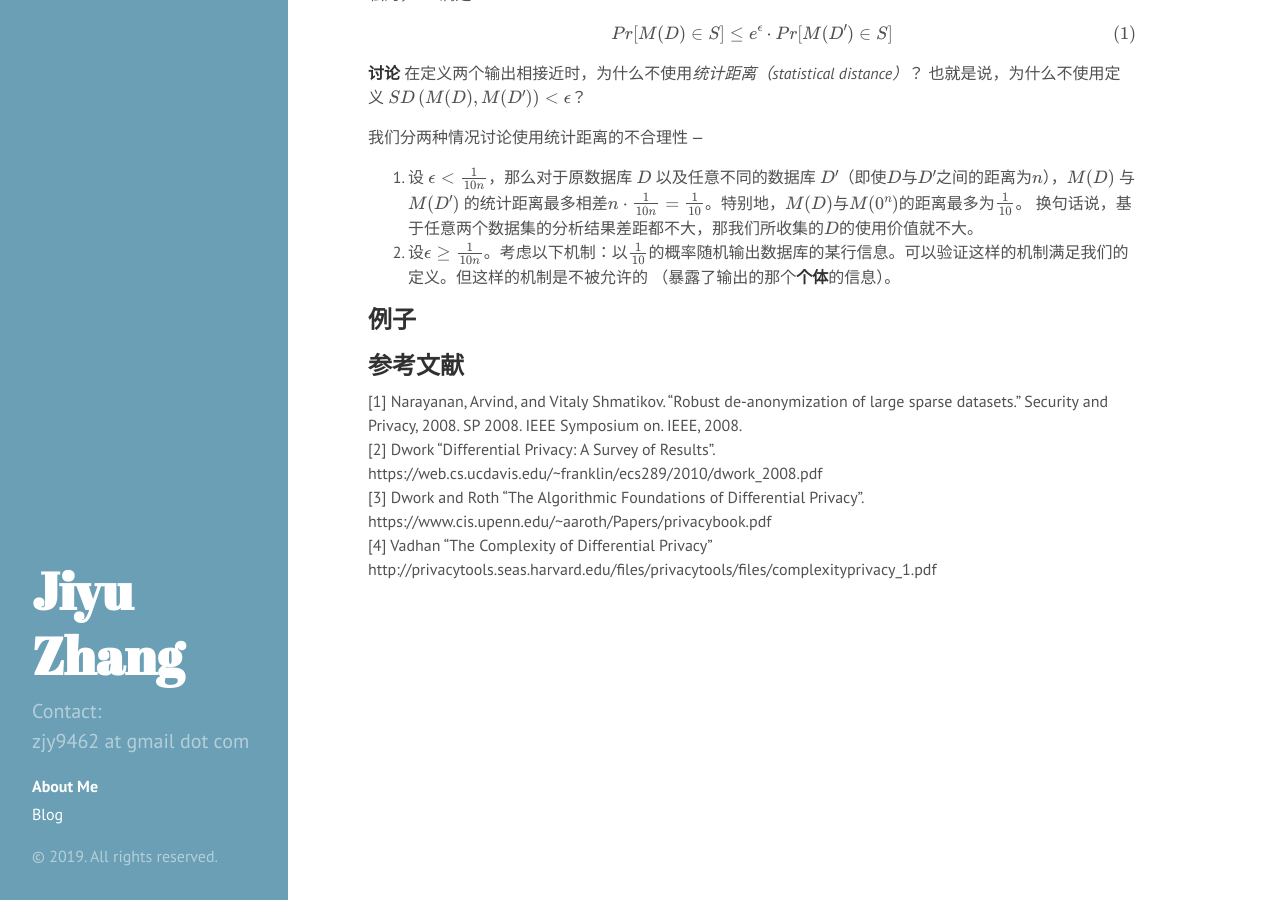
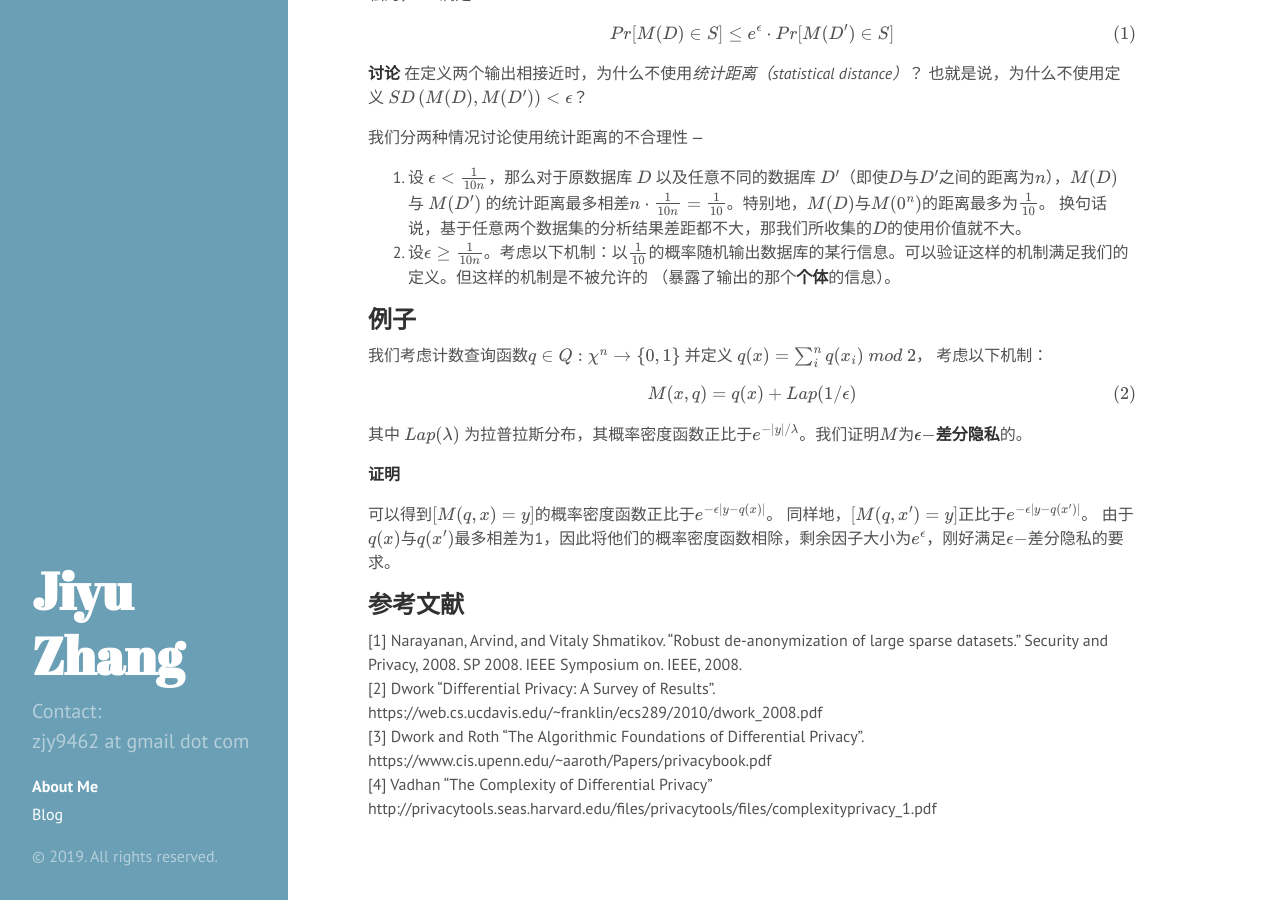
Before and after one commit to lucamartucci/lucamartucci.github.io, a Jekyll site: the page built from _posts/2019-10-16-DPsurvey.md, in a window 1280 px wide and 900 px high, scrolled down 1316 px. Built offline with Jekyll 4.4.1, drawn with Linux system fonts in a browser that asks for light colours; formulas are drawn with MathJax 3.

Commit message:
dpsurvey

```diff
--- a/_posts/2019-10-16-DPsurvey.md
+++ b/_posts/2019-10-16-DPsurvey.md
@@ -41,6 +41,18 @@
 
 ## 例子
 
+我们考虑计数查询函数$$q\in Q:\chi^n \rightarrow \{0, 1\}$$ 并定义 $q(x) = \sum_i^{n} q(x_i)\ mod\ 2$， 考虑以下机制：
+
+$$M(x,q) = q(x) + Lap(1/\epsilon)$$
+
+其中 $Lap(\lambda)$ 为拉普拉斯分布，其概率密度函数正比于$e^{-\mid y\mid /\lambda}$。我们证明$M$为**$\epsilon-$差分隐私**的。
+
+**证明**
+
+可以得到$[M(q,x)=y]$的概率密度函数正比于$e^{-\epsilon\mid y-q(x)\mid}$。 同样地，$[M(q,x^\prime)=y]$正比于$e^{-\epsilon\mid y-q(x^\prime)\mid}$。 由于$q(x)$与$q(x^\prime)$最多相差为1，因此将他们的概率密度函数相除，剩余因子大小为$e^\epsilon$，刚好满足$\epsilon-$差分隐私的要求。
+
+
+
 ## 参考文献
 
 [1] Narayanan, Arvind, and Vitaly Shmatikov. “Robust de-anonymization of large sparse datasets.” Security and Privacy, 2008. SP 2008. IEEE Symposium on. IEEE, 2008.
```
